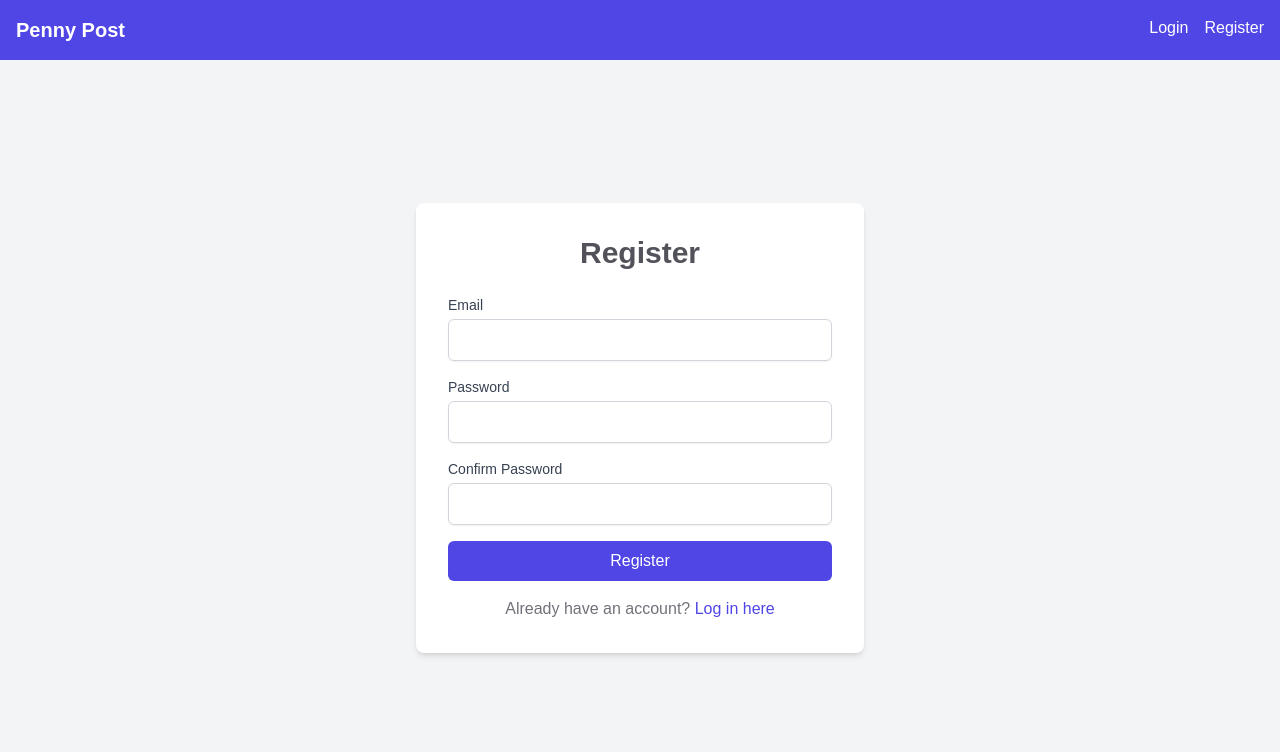
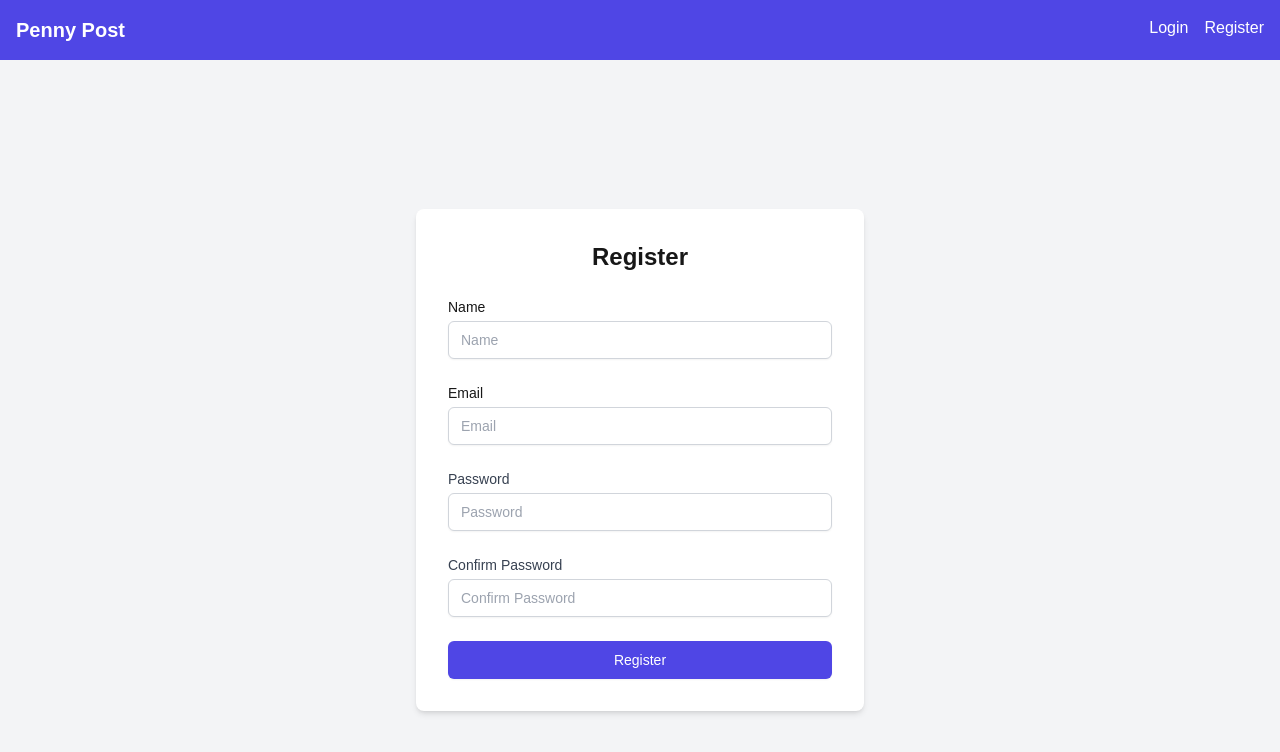
Before and after one commit to victorelgersma/penny-post, a Next.js app: page /register in a window 1280 px wide. Shown: the top 752 px of the page. Built offline with nearby package versions, Linux system fonts and the light colour scheme.

Commit message:
added basic user registration

```diff
--- a/app/api/login/route.ts
+++ b/app/api/login/route.ts
@@ -3,6 +3,8 @@ import { NextResponse } from 'next/server';
 import PocketBase from 'pocketbase';
 
 const pb = new PocketBase(process.env.POCKETBASE_URL);
+
+// TODO - store in local storage
 
 export async function POST(req: Request) {
     const { email, password } = await req.json();
--- a/app/api/register/route.ts
+++ b/app/api/register/route.ts
@@ -1,26 +1,27 @@
 import { NextResponse } from 'next/server';
 import PocketBase from 'pocketbase';
-
 
 export async function POST(req: Request) {
   const pb = new PocketBase(process.env.POCKETBASE_URL);
   const { email, password, passwordConfirm, name } = await req.json();
 
-   // Check if password and passwordConfirm match
-   if (password !== passwordConfirm) {
-    return NextResponse.json({ error: "Passwords do not match" }, { status: 400 });
-  }
+
 
   try {
     const user = await pb.collection('users').create({
+      username: name, // Assuming username is the same as email; adjust as needed
       email,
+      emailVisibility: false, // If you want the email to be visible publicly
       password,
       passwordConfirm,
-      name,
     });
 
     return NextResponse.json(user);
   } catch (error: any) {
+    if (error.data?.email?.code === 'validation_not_unique') {
+      return NextResponse.json({ message: 'Email already exists' }, { status: 400 });
+    }
+    console.log(error.errorDetails, error.errorMessage)
     return NextResponse.json({ message: error.message || 'Error registering user' }, { status: 400 });
   }
 }
--- a/app/login/page.tsx
+++ b/app/login/page.tsx
@@ -4,15 +4,17 @@ import Navbar from '../components/Navbar';
 import { useState } from 'react';
 import { useRouter } from 'next/navigation';
 
-export default function LoginPage() {
-  const router = useRouter();
-  const [email, setEmail] = useState<string>('');
-  const [password, setPassword] = useState<string>('');
-  const [error, setError] = useState<string | null>(null);
 
   // Simulating login credentials
   const validEmail = 'test@example.com';
   const validPassword = '123456789';
+
+export default function LoginPage() {
+  const router = useRouter();
+  const [email, setEmail] = useState<string>(validEmail);
+  const [password, setPassword] = useState<string>(validPassword);
+  const [error, setError] = useState<string | null>(null);
+
 
   const handleLogin = async (e: React.FormEvent<HTMLFormElement>) => {
     e.preventDefault();
--- a/app/register/page.tsx
+++ b/app/register/page.tsx
@@ -1,146 +1,119 @@
-"use client";
+'use client';
 
-import Navbar from "../components/Navbar";
-import { useState } from "react";
-import Link from "next/link";
+import Navbar from '../components/Navbar';
+import { useState, ChangeEvent, FormEvent } from 'react';
 import { useRouter } from 'next/navigation';
-
 
 export default function RegisterPage() {
   const router = useRouter();
-  const [email, setEmail] = useState("");
-  const [password, setPassword] = useState("");
-  const [name, setName] = useState<string>('')
-  const [confirmPassword, setConfirmPassword] = useState("");
-  const [error, setError] = useState("");
-  const [success, setSuccess] = useState("");
+  const [email, setEmail] = useState<string>('');
+  const [password, setPassword] = useState<string>('');
+  const [passwordConfirm, setPasswordConfirm] = useState<string>(''); // New state for password confirmation
+  const [name, setName] = useState<string>('');
+  const [error, setError] = useState<string | null>(null);
 
-  const handleRegister = async (e: React.FormEvent) => {
+  const handleRegister = async (e: FormEvent<HTMLFormElement>) => {
     e.preventDefault();
-    setError("");
-    setSuccess("");
-
-    // Basic validation
-    if (!email || !password || !confirmPassword) {
-      setError("All fields are required");
-      return;
-    }
-
-    if (password !== confirmPassword) {
-      setError("Passwords do not match");
-      return;
-    }
+    setError(null); // Reset error before trying registration
 
     try {
-      // Make a request to the App Router API route
-      const res = await fetch("/api/register", {
-        method: "POST",
+      const res = await fetch('/api/register', {
+        method: 'POST',
         headers: {
-          "Content-Type": "application/json",
+          'Content-Type': 'application/json',
         },
-        body: JSON.stringify({ email, password }),
+        body: JSON.stringify({ email, password, passwordConfirm, name }),
       });
 
-      const data = await res.json();
-
-      if (!res.ok) {
-        throw new Error(data.message || "Something went wrong");
+      if (res.ok) {
+        // Redirect to login page after successful registration
+        router.push('/login');
+      } else {
+        const errorData = await res.json();
+        setError(errorData.error || 'Registration failed');
       }
-
-      setSuccess("Registration successful! You can now log in.");
-      setEmail("");
-      setPassword("");
-      setConfirmPassword("");
-    } catch (err: any) {
-      setError(err.message || "Error registering user");
+    } catch (err) {
+      console.error(err)
+      setError('Something went wrong. Please try again.');
     }
   };
 
+  const handleInputChange = (setter: React.Dispatch<React.SetStateAction<string>>) => (
+    e: ChangeEvent<HTMLInputElement>
+  ) => {
+    setter(e.target.value);
+  };
+
   return (
-    <div className="min-h-screen bg-gray-100">
-      {/* Navbar */}
+    <>
       <Navbar />
+      <div className="flex items-center justify-center min-h-screen bg-gray-100">
+        <div className="bg-white p-8 rounded-lg shadow-md w-full max-w-md">
+          <h1 className="text-2xl text-foreground font-semibold mb-6 text-center">Register</h1>
+          <form onSubmit={handleRegister} className="space-y-6">
+            <div>
+              <label htmlFor="name" className="block text-sm text-foreground font-medium text-black">Name</label>
+              <input
+                type="text"
+                id="name"
+                placeholder="Name"
+                value={name}
+                onChange={handleInputChange(setName)}
+                required
+                className="mt-1 block w-full px-3 py-2 border border-gray-300 rounded-md shadow-sm focus:outline-none focus:ring-indigo-500 focus:border-indigo-500 sm:text-sm"
+              />
+            </div>
 
-      {/* Registration Form */}
-      <div className="flex items-center justify-center min-h-[calc(100vh-64px)]">
-        <div className="bg-white p-8 rounded-lg shadow-md w-full max-w-md">
-          <h1 className="text-3xl font-semibold text-zinc-600 mb-6 text-center">
-            Register
-          </h1>
-
-          {error && <p className="text-red-500 text-center mb-4">{error}</p>}
-          {success && (
-            <p className="text-green-500 text-center mb-4">{success}</p>
-          )}
-
-          <form onSubmit={handleRegister}>
-            <div className="mb-4">
-              <label
-                htmlFor="email"
-                className="block text-sm font-medium text-gray-700"
-              >
-                Email
-              </label>
+            <div>
+              <label htmlFor="email" className="block text-sm text-foreground font-medium text-black">Email</label>
               <input
                 type="email"
                 id="email"
+                placeholder="Email"
                 value={email}
-                onChange={(e) => setEmail(e.target.value)}
-                className="mt-1 p-2 block w-full border border-gray-300 rounded-md shadow-sm focus:ring-indigo-500 focus:border-indigo-500"
+                onChange={handleInputChange(setEmail)}
                 required
+                className="mt-1 block w-full px-3 py-2 border border-gray-300 rounded-md shadow-sm focus:outline-none focus:ring-indigo-500 focus:border-indigo-500 sm:text-sm"
               />
             </div>
 
-            <div className="mb-4">
-              <label
-                htmlFor="password"
-                className="block text-sm font-medium text-gray-700"
-              >
-                Password
-              </label>
+            <div>
+              <label htmlFor="password" className="block text-sm font-medium text-gray-700">Password</label>
               <input
                 type="password"
                 id="password"
+                placeholder="Password"
                 value={password}
-                onChange={(e) => setPassword(e.target.value)}
-                className="mt-1 p-2 block w-full border border-gray-300 rounded-md shadow-sm focus:ring-indigo-500 focus:border-indigo-500"
+                onChange={handleInputChange(setPassword)}
                 required
+                className="mt-1 block w-full px-3 py-2 border border-gray-300 rounded-md shadow-sm focus:outline-none focus:ring-indigo-500 focus:border-indigo-500 sm:text-sm"
               />
             </div>
 
-            <div className="mb-4">
-              <label
-                htmlFor="confirmPassword"
-                className="block text-sm font-medium text-gray-700"
-              >
-                Confirm Password
-              </label>
+            <div>
+              <label htmlFor="passwordConfirm" className="block text-sm font-medium text-gray-700">Confirm Password</label>
               <input
                 type="password"
-                id="confirmPassword"
-                value={confirmPassword}
-                onChange={(e) => setConfirmPassword(e.target.value)}
-                className="mt-1 p-2 block w-full border border-gray-300 rounded-md shadow-sm focus:ring-indigo-500 focus:border-indigo-500"
+                id="passwordConfirm"
+                placeholder="Confirm Password"
+                value={passwordConfirm}
+                onChange={handleInputChange(setPasswordConfirm)} // Update password confirmation field
                 required
+                className="mt-1 block w-full px-3 py-2 border border-gray-300 rounded-md shadow-sm focus:outline-none focus:ring-indigo-500 focus:border-indigo-500 sm:text-sm"
               />
             </div>
 
             <button
               type="submit"
-              className="w-full bg-indigo-600 text-white py-2 px-4 rounded-md hover:bg-indigo-700 transition"
+              className="w-full flex justify-center py-2 px-4 border border-transparent rounded-md shadow-sm text-sm font-medium text-white bg-indigo-600 hover:bg-indigo-700 focus:outline-none focus:ring-2 focus:ring-offset-2 focus:ring-indigo-500"
             >
               Register
             </button>
+
+            {error && <p className="text-red-500 text-sm mt-4 text-center">{error}</p>}
           </form>
-
-          <p className="mt-4 text-zinc-500 text-center">
-            Already have an account?{" "}
-            <Link href="/login" className="text-indigo-600 hover:underline">
-              Log in here
-            </Link>
-          </p>
         </div>
       </div>
-    </div>
+    </>
   );
 }
--- a/package.json
+++ b/package.json
@@ -12,6 +12,7 @@
     "next": "14.2.15",
     "next-auth": "^4.24.8",
     "pocketbase": "^0.21.5",
+    "prettier": "^3.3.3",
     "react": "^18",
     "react-dom": "^18"
   },
```
Also changed, not shown: 1 other file (tests, documents, lock files or other folders).
